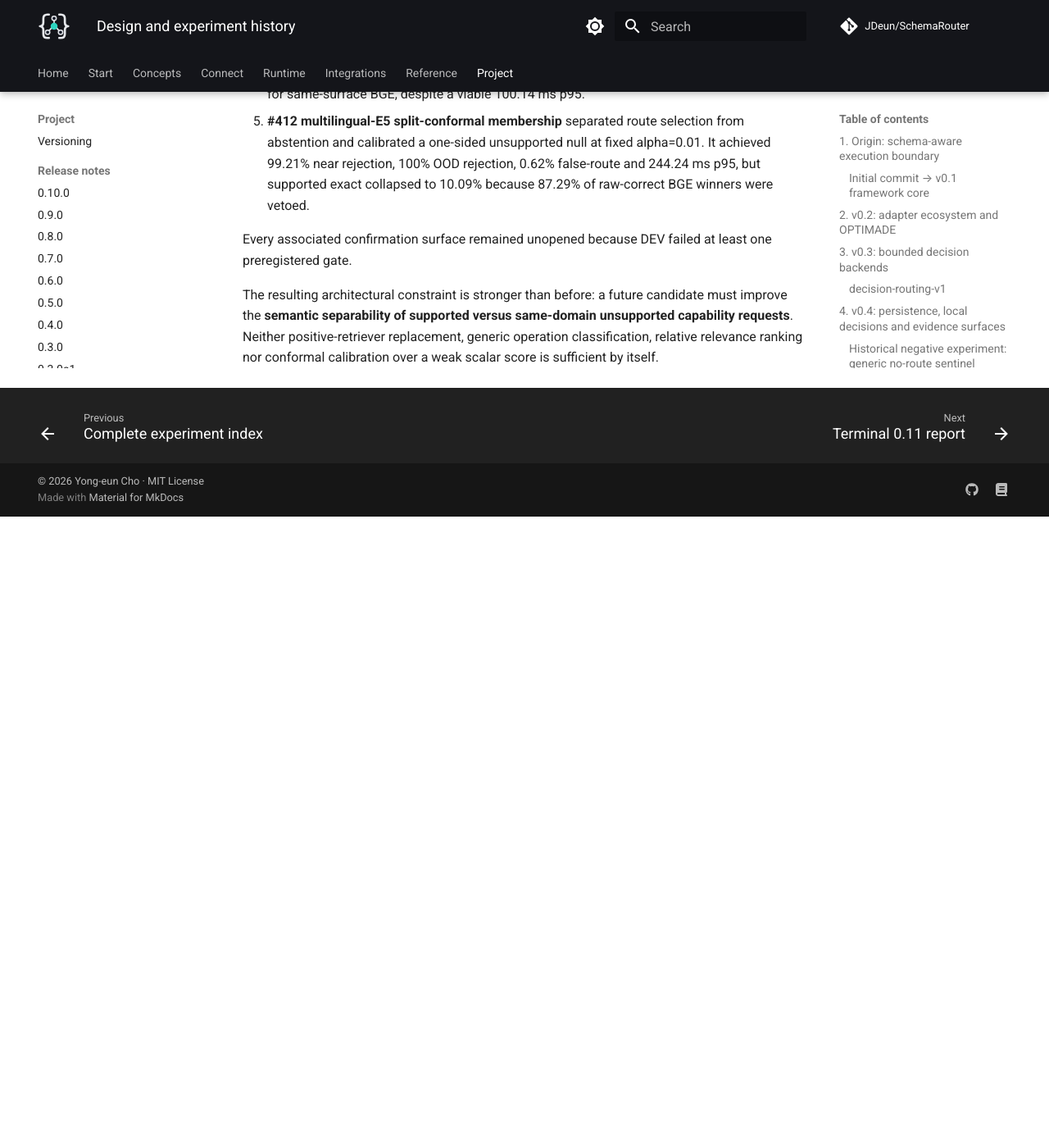
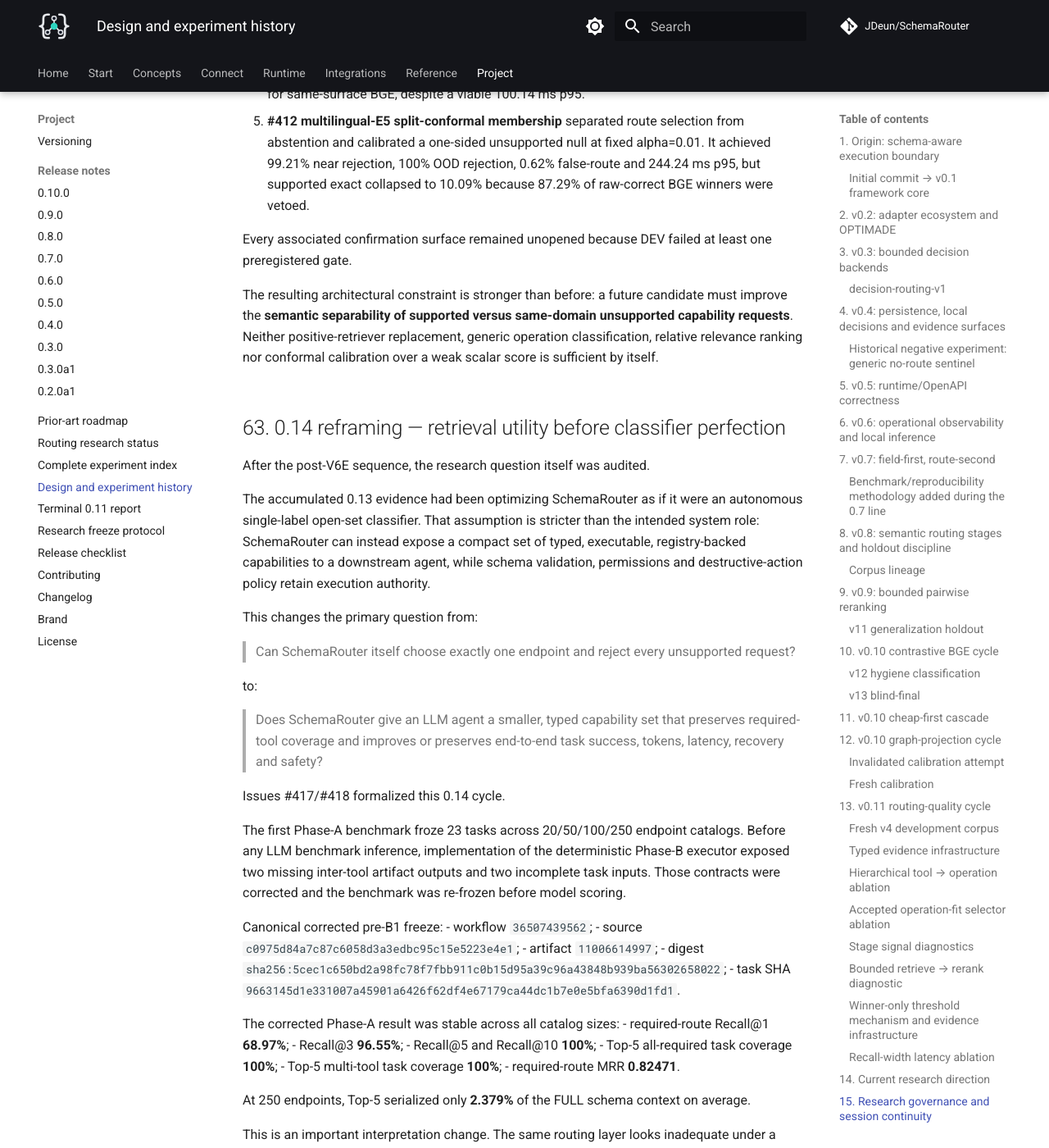
Before and after one commit to JDeun/SchemaRouter, an MkDocs documentation site: the page built from docs/research/design-and-experiment-history.md, in a window 1280 px wide and 1400 px high, scrolled down 81242 px. Shown: the whole window at 82% size. Built offline with MkDocs 1.6.1 and Material for MkDocs 9.7.7, drawn with Linux system fonts in a browser that asks for light colours; comment, search, counter and statistics services are not loaded; before the commit the page ends 81872 px from its top, so only the background shows below that; some of the changed text lies outside the part shown.

Commit message:
docs: define 0.14 agent utility research direction

```diff
--- a/docs/research/design-and-experiment-history.md
+++ b/docs/research/design-and-experiment-history.md
@@ -3019,3 +3019,57 @@
 **semantic separability of supported versus same-domain unsupported capability requests**. Neither
 positive-retriever replacement, generic operation classification, relative relevance ranking nor
 conformal calibration over a weak scalar score is sufficient by itself.
+
+## 63. 0.14 reframing — retrieval utility before classifier perfection
+
+After the post-V6E sequence, the research question itself was audited.
+
+The accumulated 0.13 evidence had been optimizing SchemaRouter as if it were an autonomous
+single-label open-set classifier. That assumption is stricter than the intended system role:
+SchemaRouter can instead expose a compact set of typed, executable, registry-backed capabilities to
+a downstream agent, while schema validation, permissions and destructive-action policy retain
+execution authority.
+
+This changes the primary question from:
+
+> Can SchemaRouter itself choose exactly one endpoint and reject every unsupported request?
+
+to:
+
+> Does SchemaRouter give an LLM agent a smaller, typed capability set that preserves required-tool
+> coverage and improves or preserves end-to-end task success, tokens, latency, recovery and safety?
+
+Issues #417/#418 formalized this 0.14 cycle.
+
+The first Phase-A benchmark froze 23 tasks across 20/50/100/250 endpoint catalogs. Before any LLM
+benchmark inference, implementation of the deterministic Phase-B executor exposed two missing
+inter-tool artifact outputs and two incomplete task inputs. Those contracts were corrected and the
+benchmark was re-frozen before model scoring.
+
+Canonical corrected pre-B1 freeze:
+- workflow `36507439562`;
+- source `c0975d84a7c87c6058d3a3edbc95c15e5223e4e1`;
+- artifact `11006614997`;
+- digest `sha256:5cec1c650bd2a98fc78f7fbb911c0b15d95a39c96a43848b939ba56302658022`;
+- task SHA `9663145d1e331007a45901a6426f62df4e67179ca44dc1b7e0e5bfa6390d1fd1`.
+
+The corrected Phase-A result was stable across all catalog sizes:
+- required-route Recall@1 **68.97%**;
+- Recall@3 **96.55%**;
+- Recall@5 and Recall@10 **100%**;
+- Top-5 all-required task coverage **100%**;
+- Top-5 multi-tool task coverage **100%**;
+- required-route MRR **0.82471**.
+
+At 250 endpoints, Top-5 serialized only **2.379%** of the FULL schema context on average.
+
+This is an important interpretation change. The same routing layer looks inadequate under a strict
+Top-1 objective but fully preserves the required candidate set at K=5 while sharply reducing
+context. Therefore Top-1 exact is retained as a diagnostic rather than a proxy for end-to-end
+product value.
+
+#420 then preregistered Phase B1: FULL vs fixed Top-K vs progressive candidate expansion vs ORACLE
+under one identical local tool-calling agent and deterministic executor. The causal
+`Qwen/Qwen3-0.6B` checkpoint is used only as a reproducibility/sanity downstream agent. This must
+not be confused with #289's terminal `Qwen/Qwen3-Reranker-0.6B` yes/no verifier experiment. A
+stronger Phase-B2 agent is required before product-level conclusions are accepted.
```
